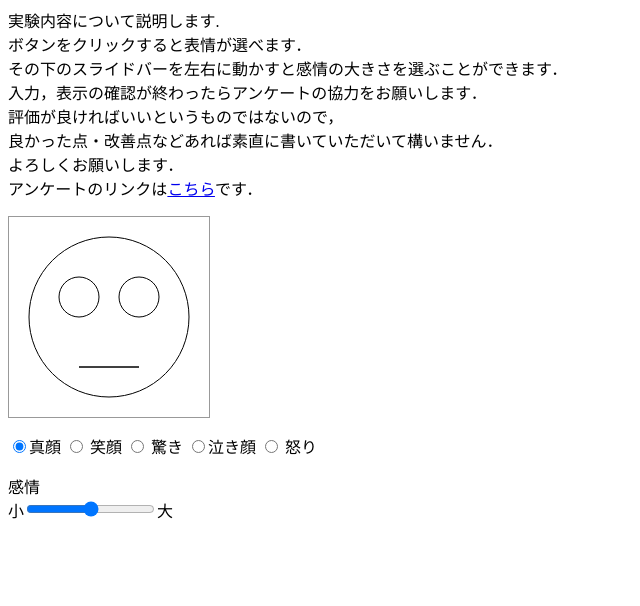
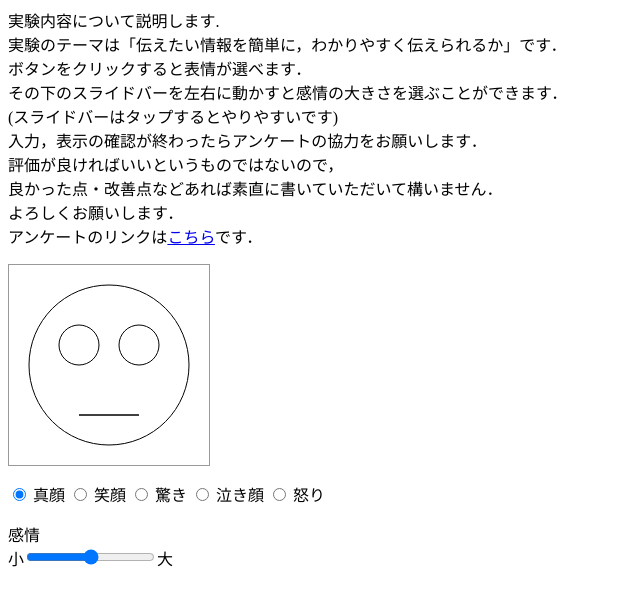
Before and after one commit to taka0409/HCI, a plain HTML site: page index.html in a window 1280 px wide. Shown: the whole page, without its empty margins (0-640 px from the left). Drawn offline with Linux system fonts and the light colour scheme.

Commit message:
Update index.html

```diff
--- a/index.html
+++ b/index.html
@@ -122,7 +122,9 @@
   <body onload="draw();">
     <p>
         実験内容について説明します.<br>
+        実験のテーマは「伝えたい情報を簡単に，わかりやすく伝えられるか」です．<br>
         ボタンをクリックすると表情が選べます．<br>その下のスライドバーを左右に動かすと感情の大きさを選ぶことができます．<br>
+        (スライドバーはタップするとやりやすいです)<br>
         入力，表示の確認が終わったらアンケートの協力をお願いします．<br>
         評価が良ければいいというものではないので，<br>良かった点・改善点などあれば素直に書いていただいて構いません．<br>
         よろしくお願いします．<br>
@@ -130,12 +132,14 @@
     </p>
     <p><canvas id="canvas" width="200" height="200"></canvas></p>
     <p><form id="face">
-    <input type="radio" name="face" value="真顔" onclick="draw()" checked="checked"/>真顔
+    <input type="radio" name="face" value="真顔" onclick="draw()" checked="checked"/>
+    真顔
     <input type="radio" name="face" value="笑顔" onclick="draw()"/>
     笑顔
     <input type="radio" name="face" value="驚き" onclick="draw()"/>
     驚き
-    <input type="radio" name="face" value="泣き顔" onclick="draw()"/>泣き顔
+    <input type="radio" name="face" value="泣き顔" onclick="draw()"/>
+    泣き顔
     <input type="radio" name="face" value="怒り" onclick="draw()"/>
     怒り
     </form><p/>
```
